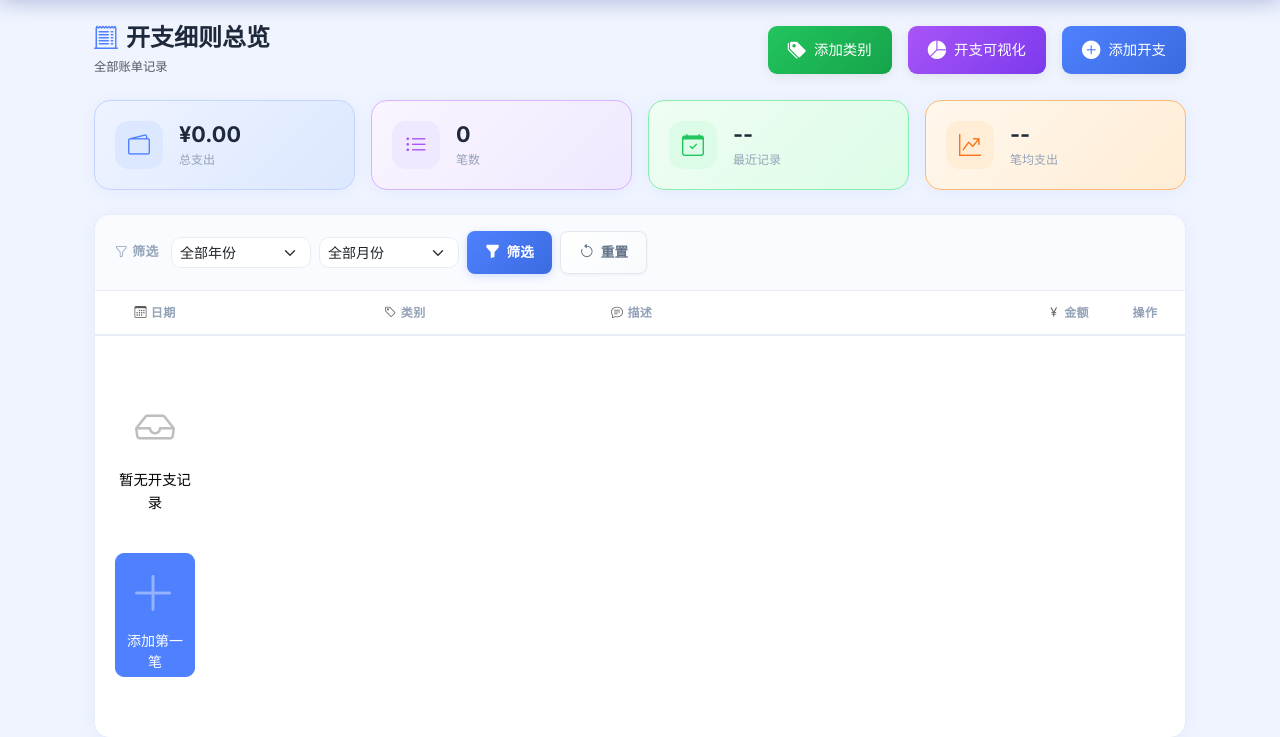
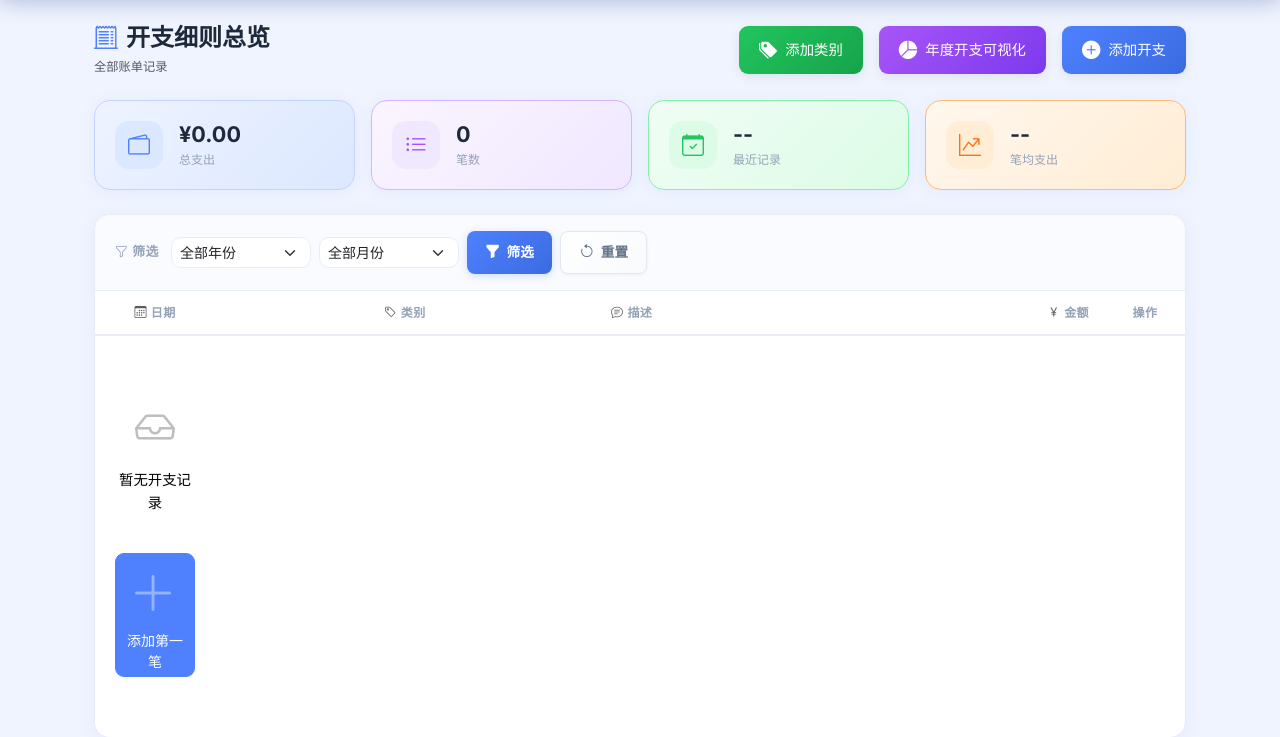
Before and after one commit to Charlesbibi/expense_tracker, a Django app: page /expenses/ in a window 1280 px wide. Shown: the part 64-801 px from the top of the page. Run offline with Django 4.2, Linux system fonts and the light colour scheme; data that the repository does not hold is empty.

```diff
--- a/expenses/templates/expenses/list.html
+++ b/expenses/templates/expenses/list.html
@@ -25,7 +25,7 @@
         </a>
         <a href="{% url 'expenses:visualizations' %}" class="btn btn-action btn-action--chart">
             <i class="bi bi-pie-chart-fill"></i>
-            <span>开支可视化</span>
+            <span>年度开支可视化</span>
         </a>
         <button type="button" class="btn btn-action btn-action--expense" data-bs-toggle="modal" data-bs-target="#addExpenseModal">
             <i class="bi bi-plus-circle-fill"></i>
```
